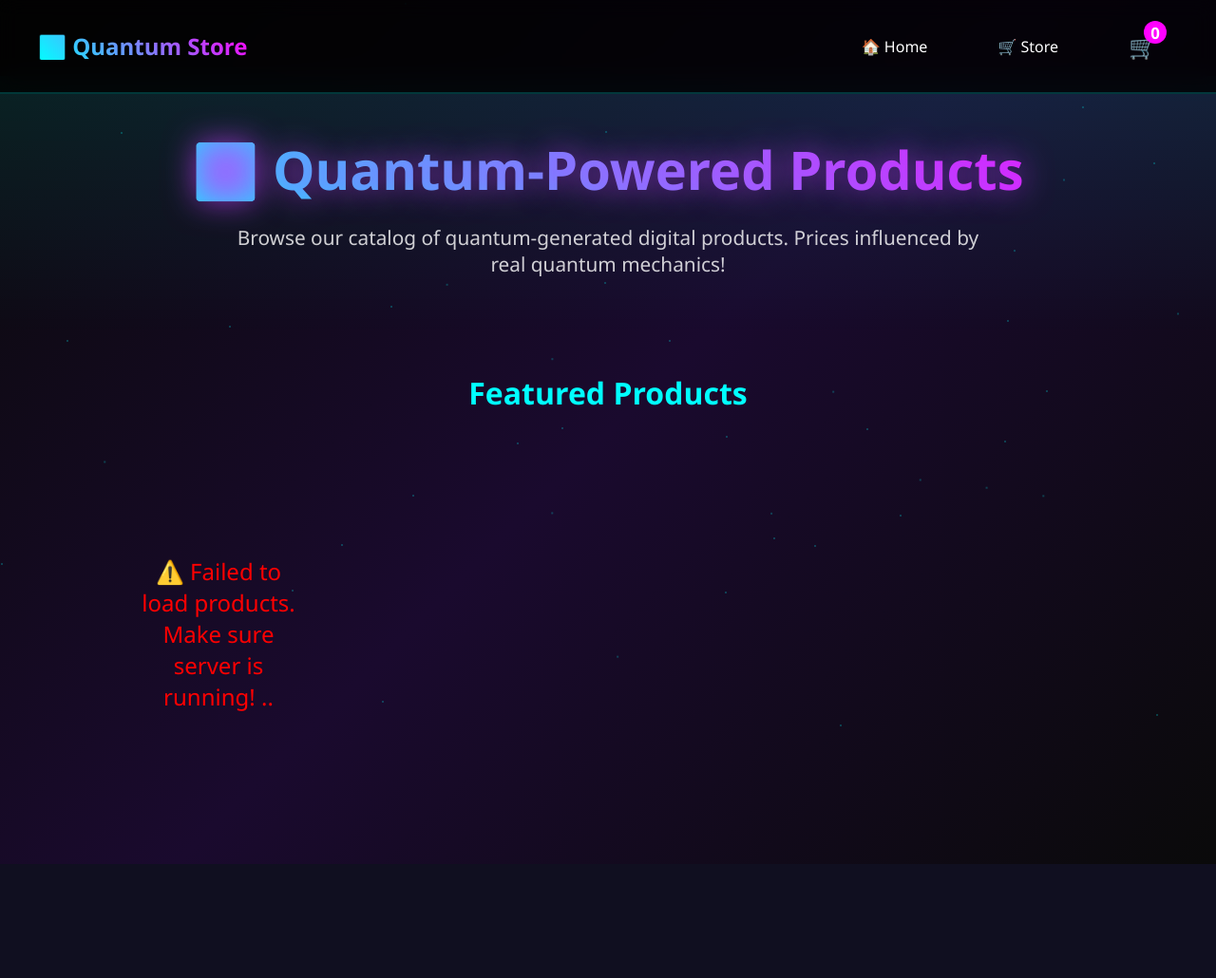
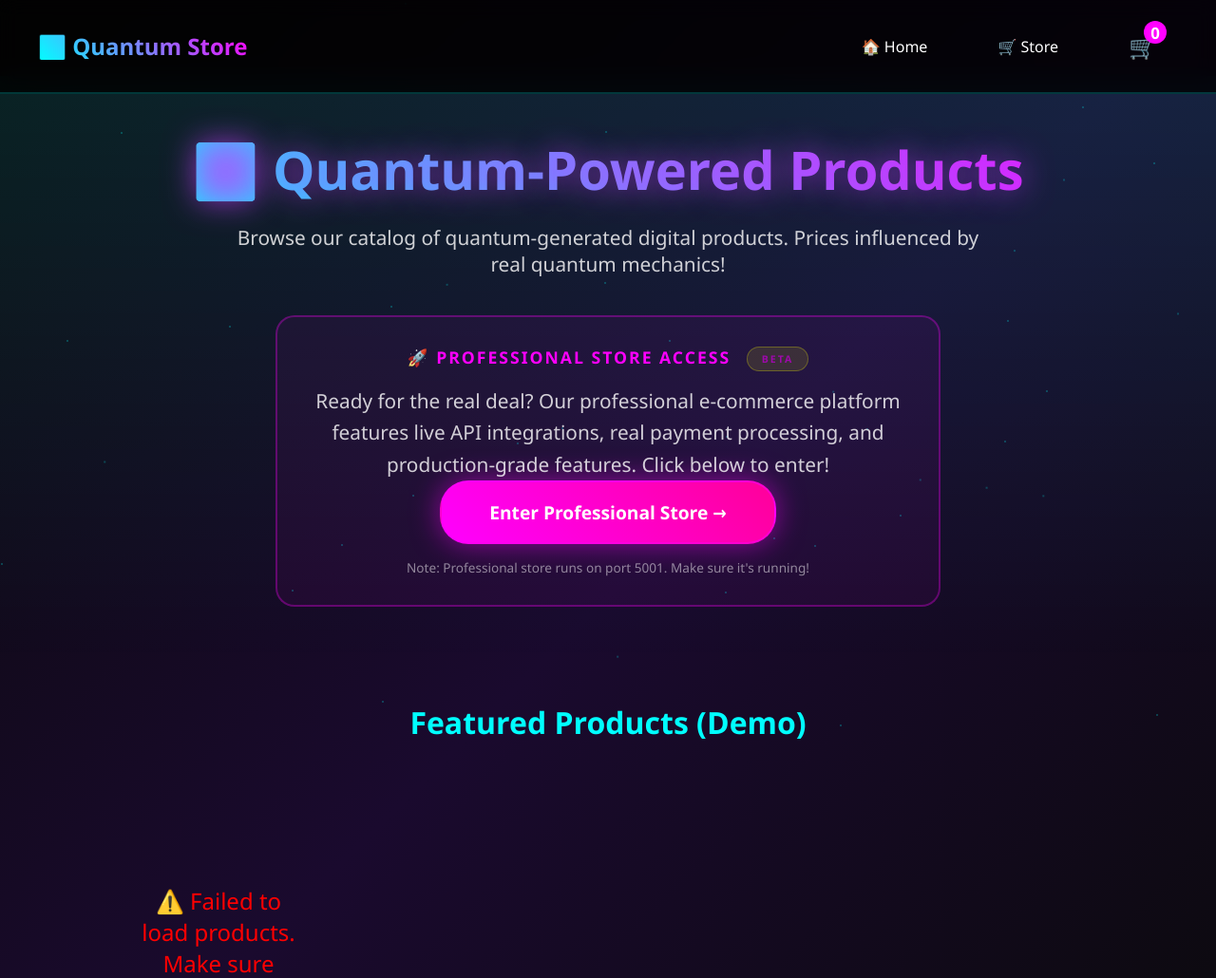
Before and after one commit to Myrmecology/fantastic-octo-broccoli, a Flask app: page /store in a window 1280 px wide. Shown: the top 1030 px of the page at 95% size. Before the commit the page ends 910 px from the top, so only its background shows below. Run offline with Flask 3, Linux system fonts and the light colour scheme; data that the repository does not hold is empty.

Commit message:
README.md update

```diff
--- a/templates/store.html
+++ b/templates/store.html
@@ -115,6 +115,71 @@ body {
   opacity: 0.8;
   max-width: 800px;
   margin: 0 auto;
+}
+
+/* NEW: Gateway Button */
+.gateway-section {
+  margin-top: 40px;
+  padding: 30px;
+  background: rgba(255, 0, 255, 0.05);
+  border: 2px solid rgba(255, 0, 255, 0.3);
+  border-radius: 20px;
+  max-width: 700px;
+  margin-left: auto;
+  margin-right: auto;
+}
+
+.gateway-label {
+  font-size: 1.1em;
+  margin-bottom: 15px;
+  color: #ff00ff;
+  font-weight: bold;
+  text-transform: uppercase;
+  letter-spacing: 2px;
+}
+
+.gateway-description {
+  font-size: 0.95em;
+  opacity: 0.7;
+  margin-bottom: 25px;
+  line-height: 1.6;
+}
+
+.gateway-button {
+  display: inline-block;
+  padding: 18px 50px;
+  background: linear-gradient(45deg, #ff00ff, #ff0099);
+  color: white;
+  text-decoration: none;
+  border-radius: 30px;
+  font-weight: bold;
+  font-size: 1.2em;
+  box-shadow: 0 0 30px rgba(255, 0, 255, 0.5);
+  transition: all 0.3s;
+  border: 2px solid rgba(255, 0, 255, 0.5);
+}
+
+.gateway-button:hover {
+  transform: scale(1.1);
+  box-shadow: 0 0 50px rgba(255, 0, 255, 0.8);
+  background: linear-gradient(45deg, #ff0099, #ff00ff);
+}
+
+.coming-soon-badge {
+  display: inline-block;
+  margin-left: 10px;
+  padding: 5px 15px;
+  background: rgba(255, 255, 0, 0.2);
+  border: 1px solid rgba(255, 255, 0, 0.5);
+  border-radius: 15px;
+  font-size: 0.6em;
+  vertical-align: middle;
+  animation: pulse 2s infinite;
+}
+
+@keyframes pulse {
+  0%, 100% { opacity: 1; }
+  50% { opacity: 0.5; }
 }
 
 /* Products Grid */
@@ -343,11 +408,29 @@ body {
 <section class="hero">
   <h1>🌌 Quantum-Powered Products</h1>
   <p>Browse our catalog of quantum-generated digital products. Prices influenced by real quantum mechanics!</p>
+
+  <!-- NEW: Gateway to Professional Store -->
+  <div class="gateway-section">
+    <div class="gateway-label">
+      🚀 Professional Store Access
+      <span class="coming-soon-badge">BETA</span>
+    </div>
+    <p class="gateway-description">
+      Ready for the real deal? Our professional e-commerce platform features live API integrations,
+      real payment processing, and production-grade features. Click below to enter!
+    </p>
+    <a href="http://localhost:5001" class="gateway-button" target="_blank">
+      Enter Professional Store →
+    </a>
+    <p style="margin-top: 15px; font-size: 0.85em; opacity: 0.5;">
+      Note: Professional store runs on port 5001. Make sure it's running!
+    </p>
+  </div>
 </section>
 
 <!-- Products Section -->
 <section class="products-section">
-  <h2 class="section-title">Featured Products</h2>
+  <h2 class="section-title">Featured Products (Demo)</h2>
   <div class="products-grid" id="productsGrid">
     <div class="loading">Loading quantum products</div>
   </div>
```
Also changed, not shown: README.md.
